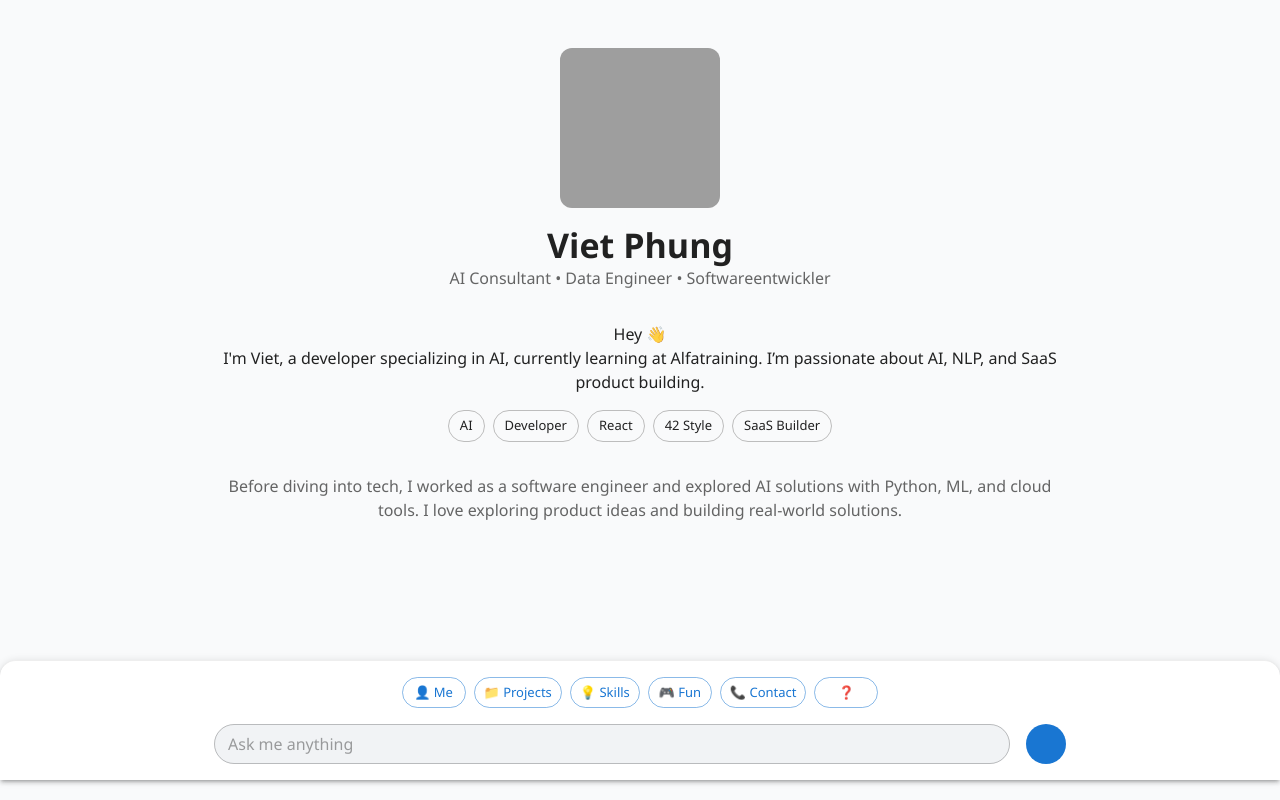
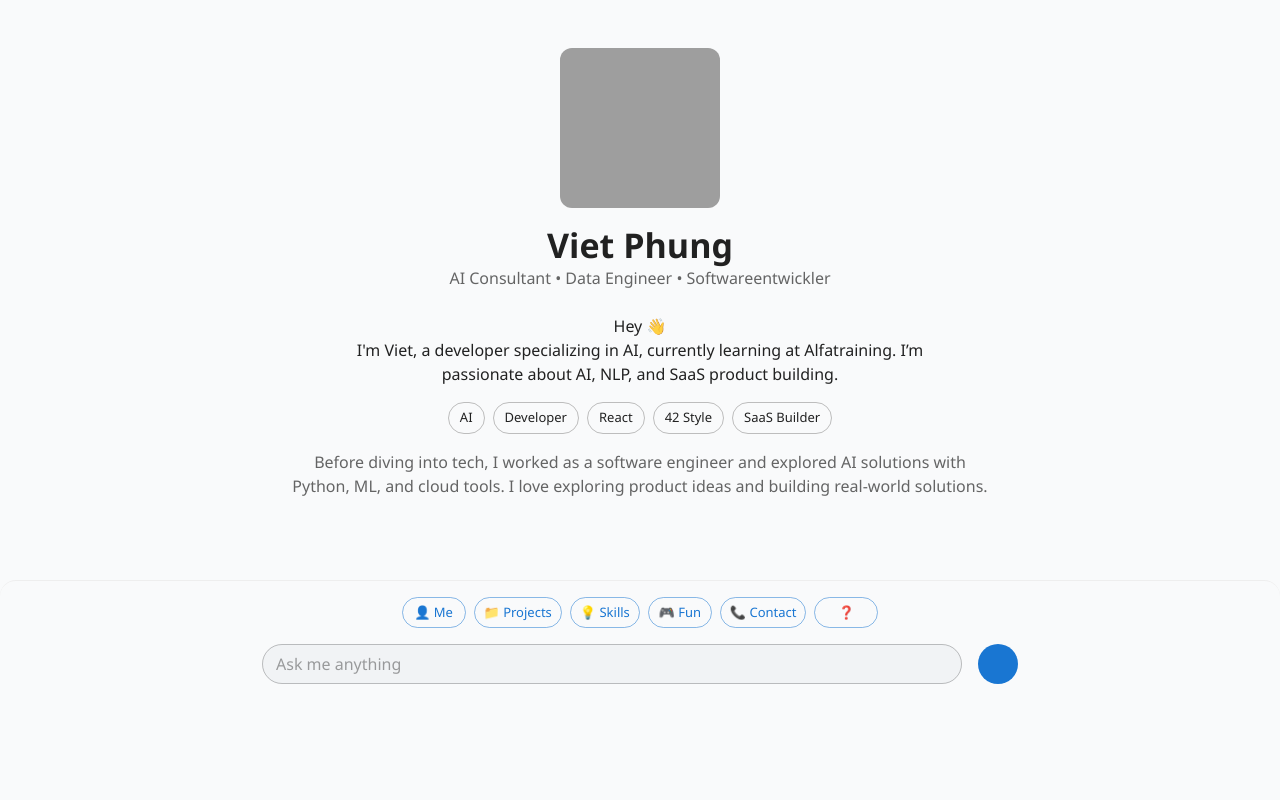
Before and after one commit to quocvietphung/portfolio_vite_react, a React (Vite) app: page / in a window 1280 px wide. Built offline with nearby package versions, Linux system fonts and the light colour scheme; grey boxes are pictures that could not be loaded; some icons are missing.

Commit message:
refactor App component layout and improve styling

```diff
--- a/src/App.jsx
+++ b/src/App.jsx
@@ -3,15 +3,14 @@ import {
   Avatar,
   Box,
   Button,
-    Container,
   CssBaseline,
+  IconButton,
   Paper,
   Stack,
   TextField,
   Typography,
   ThemeProvider,
   createTheme,
-    IconButton,
   Chip
 } from "@mui/material";
 import SendIcon from "@mui/icons-material/Send";
@@ -19,11 +18,6 @@ import SendIcon from "@mui/icons-material/Send";
 const theme = createTheme({
   typography: {
     fontFamily: "Segoe UI, sans-serif"
-    },
-    palette: {
-        background: {
-            default: "#f9fafb"
-        }
   }
 });
 
@@ -31,69 +25,79 @@ const App = () => {
   return (
     <ThemeProvider theme={theme}>
       <CssBaseline />
-            <Container maxWidth="md" sx={{ py: 6 }}>
-                <Box textAlign="center" mb={4}>
+      <Box
+        sx={{
+          minHeight: "100vh",
+          backgroundColor: "#f9fafb",
+          display: "flex",
+          flexDirection: "column",
+          alignItems: "center",
+          justifyContent: "start",
+          py: 6,
+          px: 2
+        }}
+      >
         <Avatar
           src="https://avatars.githubusercontent.com/u/9919?v=4"
           sx={{
             width: 160,
             height: 160,
-                            mx: "auto",
             borderRadius: 3,
             mb: 2
           }}
         />
-                    <Typography variant="h4" fontWeight="bold">Viet Phung</Typography>
-                    <Typography color="text.secondary">AI Consultant • Data Engineer • Softwareentwickler</Typography>
-                </Box>
+        <Typography variant="h4" fontWeight="bold">
+          Viet Phung
+        </Typography>
+        <Typography color="text.secondary" mb={3}>
+          AI Consultant • Data Engineer • Softwareentwickler
+        </Typography>
 
-                <Box textAlign="center" mb={2}>
-                    <Typography variant="body1">
+        <Typography variant="body1" textAlign="center" maxWidth="600px" mb={2}>
           Hey 👋<br />
           I'm Viet, a developer specializing in AI, currently learning at Alfatraining.
           I’m passionate about AI, NLP, and SaaS product building.
         </Typography>
-                </Box>
 
         <Stack
           direction="row"
           spacing={1}
           justifyContent="center"
           flexWrap="wrap"
-                    mb={4}
+          mb={2}
         >
           {["AI", "Developer", "React", "42 Style", "SaaS Builder"].map((label) => (
             <Chip key={label} label={label} variant="outlined" />
           ))}
         </Stack>
 
-                <Typography textAlign="center" color="text.secondary">
+        <Typography textAlign="center" color="text.secondary" maxWidth="700px">
           Before diving into tech, I worked as a software engineer and explored AI solutions with Python, ML, and cloud tools.
           I love exploring product ideas and building real-world solutions.
         </Typography>
-            </Container>
+      </Box>
 
       <Paper
-                elevation={3}
+        elevation={0}
         sx={{
           position: "fixed",
-                    bottom: "20px",
+          bottom: "100px",
           left: 0,
           width: "100%",
           py: 2,
           px: 4,
           borderTop: "1px solid #eee",
           borderRadius: "16px 16px 0 0",
-                    zIndex: 1300
+          zIndex: 1300,
+          backgroundColor: "transparent"
         }}
       >
-                <Container maxWidth="md">
+        <Stack spacing={2}>
           <Stack
             direction="row"
             spacing={1}
             justifyContent="center"
             flexWrap="wrap"
-                        mb={2}
           >
             {["👤 Me", "📁 Projects", "💡 Skills", "🎮 Fun", "📞 Contact", "❓"].map((label) => (
               <Button
@@ -107,13 +111,13 @@ const App = () => {
             ))}
           </Stack>
 
-                    <Stack direction="row" spacing={2} alignItems="center">
+          <Stack direction="row" spacing={2} alignItems="center" justifyContent="center" px={{ xs: 1, sm: 4 }}>
             <TextField
               fullWidth
               placeholder="Ask me anything"
               size="small"
-                            variant="outlined"
               sx={{
+                maxWidth: "700px",
                 "& .MuiOutlinedInput-root": {
                   borderRadius: "999px",
                   backgroundColor: "#f1f3f5",
@@ -137,10 +141,10 @@ const App = () => {
                 }
               }}
             >
-                            <SendIcon />
+              <SendIcon fontSize="small" />
             </IconButton>
           </Stack>
-                </Container>
+        </Stack>
       </Paper>
     </ThemeProvider>
   );
```
Lines whose indentation alone changed are shown as unchanged.
